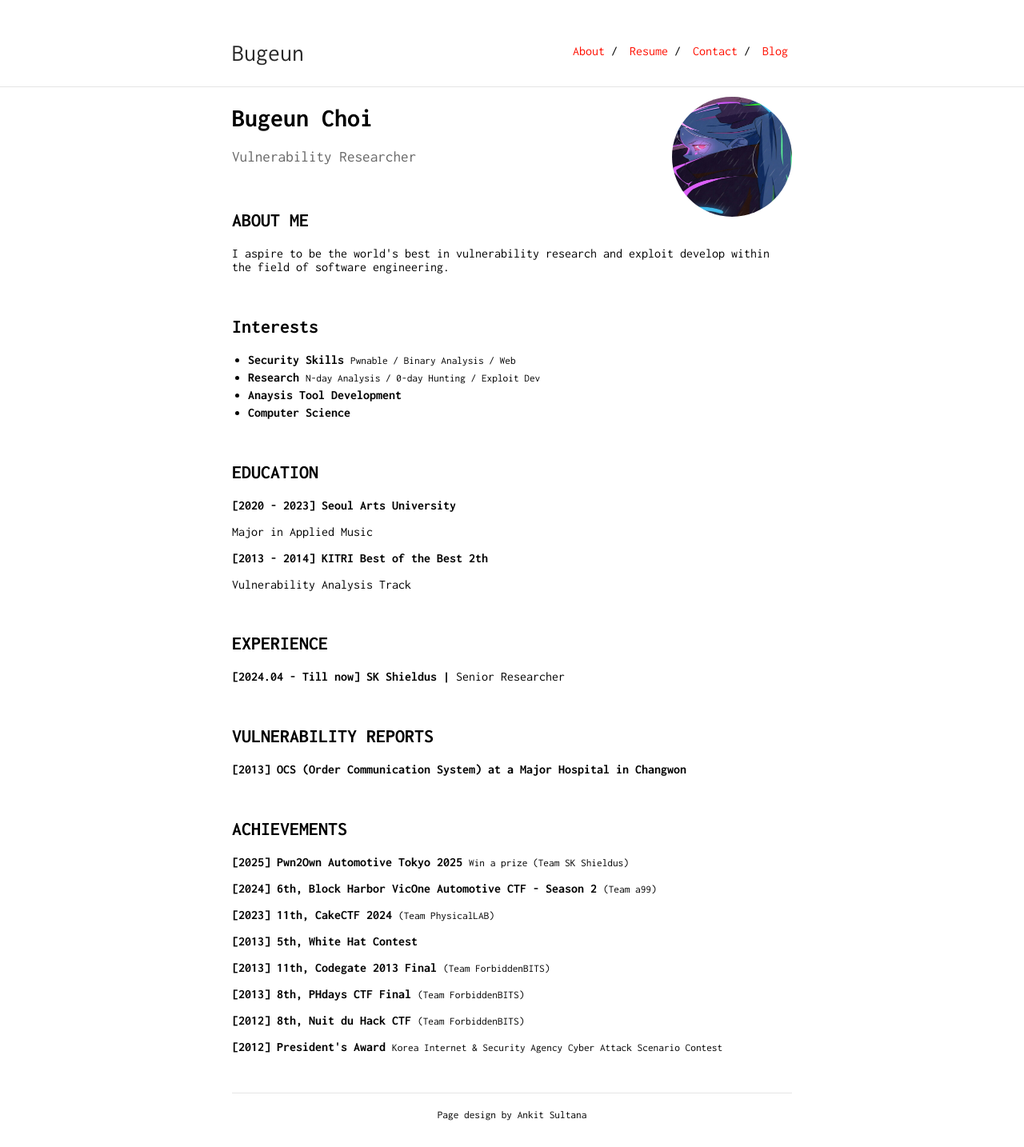
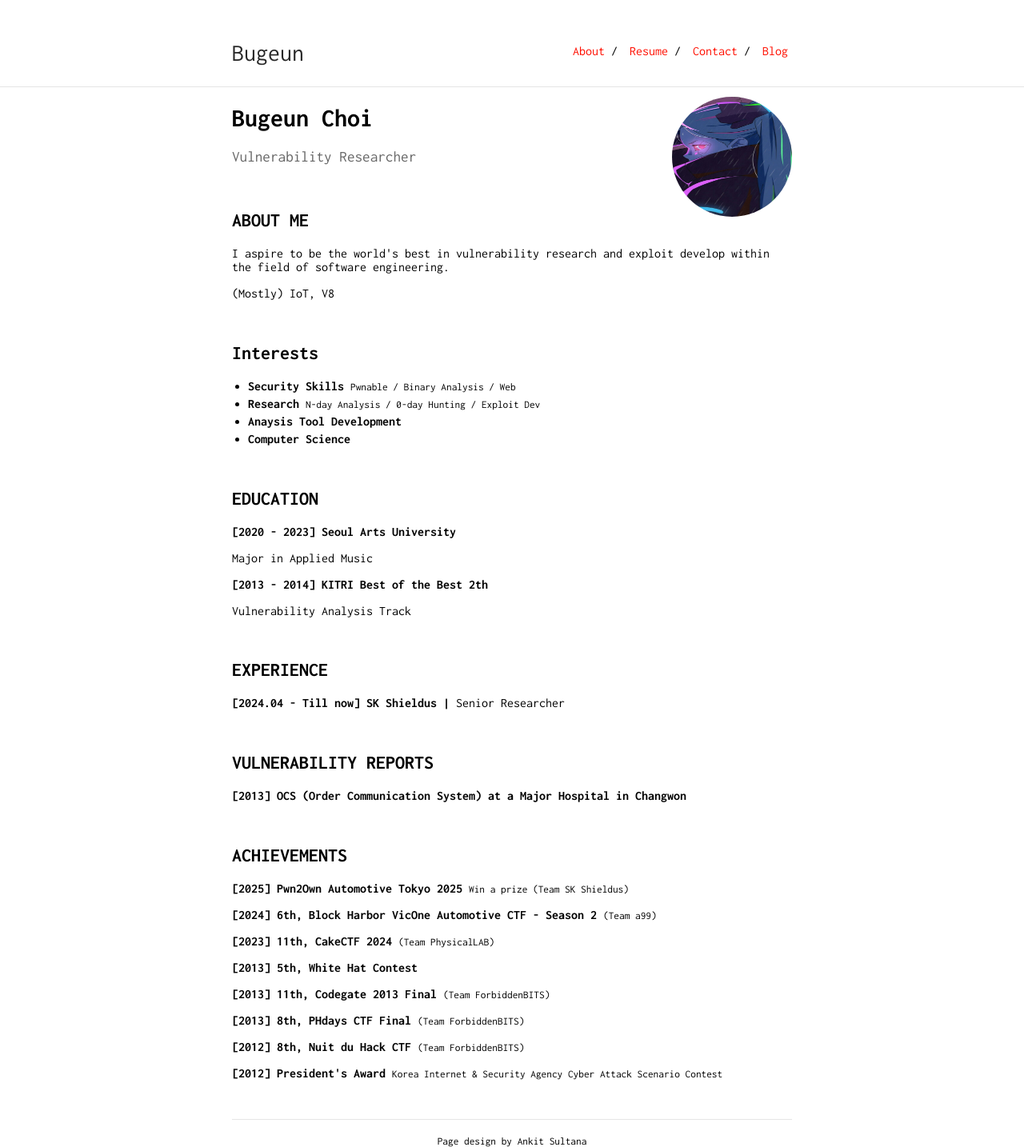
Before and after one commit to Bugeun/bugeun.github.io, a Jekyll site: the page built from index.md, in a window 1280 px wide. Shown: the whole page at 80% size. Built offline with Jekyll 4.4.1, drawn with Linux system fonts in a browser that asks for light colours; before the commit the page ends 1401 px from its top, so only the background shows below that.

Commit message:
Update index.md

```diff
--- a/index.md
+++ b/index.md
@@ -13,6 +13,7 @@ Vulnerability Researcher
 
 
 <p>I aspire to be the world's best in vulnerability research and exploit develop within the field of software engineering.</p>
+<p>(Mostly) IoT, V8</p>
 &nbsp;
 
 <!--
```
